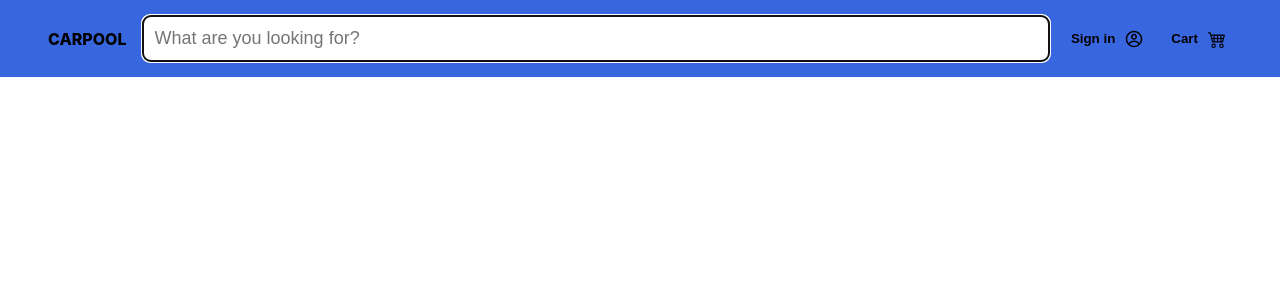
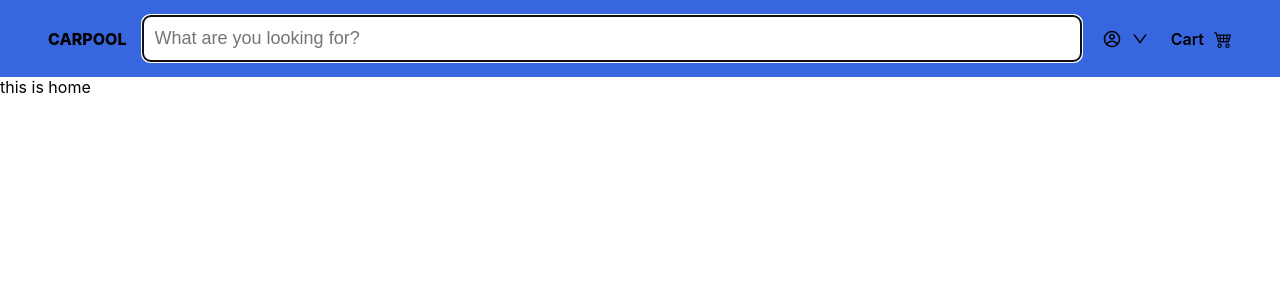
Before and after one commit to HNOONa-0/Carpool, a React (Create React App) app: page / in a window 1280 px wide. Shown: the top 300 px of the page. Built offline with nearby package versions, Linux system fonts and the light colour scheme.

Commit message:
router library,menu,signin/up state

```diff
--- a/package.json
+++ b/package.json
@@ -13,6 +13,7 @@
     "react": "^18.2.0",
     "react-dom": "^18.2.0",
     "react-icons": "^4.7.1",
+    "react-router-dom": "^6.4.5",
     "react-scripts": "^2.1.3",
     "web-vitals": "^2.1.4"
   },
--- a/src/App.js
+++ b/src/App.js
@@ -3,12 +3,18 @@ import './App.css';
 import React, { useState } from 'react';
 import Header from './Header/Header';
 import LogModal from './LogModal/LogModal';
-
+import { Route, Routes } from 'react-router-dom';
+import Cart from './Pages/Cart';
+import Home from './Pages/Home';
 function App() {
   const [isMod,setIsMod]=useState(false);
+  const [isLogin,setIsLogin]=useState(true);
+
   return (
     <>
       <Header
+        isLogin={isLogin}
+        setIsLogin={setIsLogin}
         isMod={isMod}
         setIsMod={setIsMod}
       />
@@ -16,6 +22,30 @@ function App() {
         isMod={isMod}
         setIsMod={setIsMod}
       />
+      {/* <PopupState variant="popover" popupId="demo-popup-menu">
+      {(popupState) => (
+        <React.Fragment>
+          <Button variant="contained" {...bindTrigger(popupState)}>
+            Dashboard
+          </Button>
+          <Menu {...bindMenu(popupState)}>
+            <MenuItem onClick={popupState.close}>Profile</MenuItem>
+            <MenuItem onClick={popupState.close}>My account</MenuItem>
+            <MenuItem onClick={popupState.close}>Logout</MenuItem>
+          </Menu>
+        </React.Fragment>
+      )}
+    </PopupState> */}
+    {/* <Menu id="link-menu" open>
+      <MenuItem>a</MenuItem>
+      <MenuItem>a</MenuItem>
+      <MenuItem>a</MenuItem>
+      <MenuItem>a</MenuItem>
+    </Menu> */}
+        <Routes>
+          <Route path='/' element={<Home/>} />
+          <Route path='cart' element={<Cart/>} />
+        </Routes>
     </>
   );
 }
--- a/src/Header/Header.css
+++ b/src/Header/Header.css
@@ -44,6 +44,7 @@
   align-items: center;
   gap: 10px;
 }
+
 .sign1:hover{
   /* color:#595A5B; */
   color:#76B7F9;
@@ -54,3 +55,7 @@
   text-transform: uppercase;
   cursor: pointer;
 }
+.Link{
+  text-decoration: none;
+  color:inherit;
+}
--- a/src/Header/Header.js
+++ b/src/Header/Header.js
@@ -1,17 +1,21 @@
 import React, { useState } from "react";
-import { BsCart,BsCart4 } from 'react-icons/bs';
-import { CgProfile } from 'react-icons/cg';
-import { AiFillCar} from 'react-icons/ai';
+import { BsCart4 } from 'react-icons/bs';
+import { Link } from "react-router-dom";
 import './Header.css'
+import LinkMenu from "./LinkMenu/LinkMenu";
+import Signinup from "./Signinup/Signinup";
 
-const Header=({isMod,setIsMod})=>{
+const Header=({isLogin,setIsLogin,isMod,setIsMod})=>{
    return(
     <header className='header1'>
       <div className='nav1'>
+
         <div>
-          {/* <AiFillCar size="42px"/> */}
-          <h2 className="logo">carpool</h2>
+          <Link to='/' className="logo text-decoration-none color-inherit">
+            <h3>carpool</h3>
+          </Link>
         </div>
+
         <div className='searchdiv1'>
           <input
             className='search1'
@@ -20,18 +24,23 @@ const Header=({isMod,setIsMod})=>{
             placeholder='What are you looking for?'>
           </input>
         </div>
+
         <div className='signcart1'>
-            <button className='sign1' onClick={()=>{
-              // console.log("sign in clicked")
-              setIsMod(!isMod)
-            }}>
-                <h1>Sign in</h1>
-                <CgProfile size="18px"/>
-            </button>
-            <button className='sign1' onClick={()=>console.log("cart clicked")}>
-                <h1 >Cart</h1>
-                <BsCart4 size="18px"/>
-            </button>
+            <Signinup
+              isMod={isMod}
+              setIsMod={setIsMod}
+              isLogin={isLogin}
+            />
+            <LinkMenu
+              isLogin={isLogin}
+              setIsLogin={setIsLogin}
+            />
+            <div>
+              <Link to='/cart' className="sign1 text-decoration-none color-inherit">
+                  <h3>Cart</h3>
+                  <BsCart4 size="18px"/>
+              </Link>
+            </div>
           </div>
         </div>
       </header>
--- /dev/null
+++ b/src/Header/LinkMenu/LinkMenu.js
@@ -0,0 +1,49 @@
+import { CgProfile } from 'react-icons/cg';
+import { AiOutlineDown, AiOutlineUp } from 'react-icons/ai';
+import React, { useState } from "react";
+import { Menu, MenuList,MenuItem } from '@mui/material';
+
+const LinkMenu=({isLogin,setIsLogin})=>{
+    if(!isLogin)return null
+    const[anchorEl,setAnchorEl]=useState(null)
+    const open=Boolean(anchorEl)
+    const handleClick=(e) =>{
+        setAnchorEl(e.currentTarget)
+    }
+    const handleClose=(e)=>{
+        setAnchorEl(null)
+    }
+    return(
+        <>
+            <button
+                className='sign1'
+                id='link-button'
+                onClick={handleClick}
+                aria-controls={open?'link-menu':undefined}
+                aria-haspopup='true'
+                aria-expanded={open?'true':undefined}
+            >
+                <CgProfile size='18px'/>
+                {open?<AiOutlineUp size='18px'/>:<AiOutlineDown size='18px'/>}
+            </button>
+            <Menu
+                anchorEl={anchorEl}
+                open={open}
+                MenuListProps={{
+                    "aria-labelledby":'link-button'
+                }}
+                onClose={handleClose}
+            >
+                <MenuItem onClick={handleClose}>Profile</MenuItem>
+                <MenuItem onClick={handleClose}>Orders</MenuItem>
+                <MenuItem onClick={handleClose}>Cards</MenuItem>
+                <MenuItem onClick={(e)=>{
+                    setIsLogin(!isLogin)
+                    handleClose(e)
+                }}>Log out</MenuItem>
+            </Menu>
+
+        </>
+    )
+}
+export default LinkMenu
--- /dev/null
+++ b/src/Header/Signinup/Signinup.js
@@ -0,0 +1,12 @@
+import { CgProfile } from 'react-icons/cg';
+import React from "react";
+const Signinup=({isMod,setIsMod,isLogin})=>{
+    if(isLogin)return null
+    return(
+        <button className='sign1' onClick={()=>setIsMod(!isMod)}>
+            <h1>Sign in</h1>
+            <CgProfile size="18px"/>
+        </button>
+    )
+}
+export default Signinup
--- a/src/LabelInput/LabelInput.js
+++ b/src/LabelInput/LabelInput.js
@@ -1,10 +1,13 @@
 import React, { useState } from 'react';
 import './LabelInput.css';
-const LabelInput=({labelText,inputType})=>{
+const LabelInput=({labelText,inputType,name,value,onChange})=>{
     return(
         <div className='w100 pos-rel mb16'>
             <label className='label1 '>{labelText}</label>
-            <input type={inputType} className='input1 fz16 pt8 pb8'></input>
+            <input
+            type={inputType} id={name} name={name} onChange={onChange}
+            value={value}
+            className='input1 fz16 pt8 pb8'></input>
         </div>
     )
 }
--- a/src/LogModal/Signin/Signin.js
+++ b/src/LogModal/Signin/Signin.js
@@ -1,21 +1,36 @@
 import React, { useState } from 'react';
 import LabelInput from '../../LabelInput/LabelInput';
+
+const signinInputType=["text","password"];
+const signinName=["email","password"];
+
+
 const SignIn=({isOn,setIsOn})=>{
     if(isOn)return null;
+    const[data,setData]=useState({
+        email:'',
+        password:''
+    })
+    const handleChange=e=>{
+        setData({...data, [e.target.name]: e.target.value} );
+    }
     return(
         <div className='midxy modsz modsy border-curve pt64'>
             <div className='flex flex-col align-center pl32 pr32 w100'>
                 <h3 className='fz18'>Welcome!</h3>
                 <h2 className='fz24 bolder'>Sign in to your account</h2>
-
-                <LabelInput
-                    inputType={"text"}
-                    labelText={"Email"}
-                />
-                <LabelInput
-                    inputType={"password"}
-                    labelText={"Password"}
-                />
+                {signinInputType.map((en,i)=>{
+                    return(
+                        <LabelInput
+                            key={i}
+                            inputType={en}
+                            labelText={signinName[i].charAt(0).toUpperCase()+signinName[i].slice(1) }
+                            name={signinName[i] }
+                            value={data[signinName[i] ] }
+                            onChange={handleChange}
+                        />
+                    )
+                })}
                 <div className='flex justify-center w100 mb4'>
                     <h3 className='mr4'>Don't have an account?</h3>
                     <h3 className='text-color-blue text-dash cursor-pointer' onClick={()=> setIsOn(!isOn) }>Sign Up</h3>
--- a/src/LogModal/Signup/Signup.js
+++ b/src/LogModal/Signup/Signup.js
@@ -1,32 +1,37 @@
 import React, { useState } from 'react';
 import LabelInput from '../../LabelInput/LabelInput';
 
+const signupInputType=["text","password","text","date","text"];
+const signupName=["email","password","name","birthdate","phone"];
+
 const Signup=({isOn,setIsOn} )=>{
     if(!isOn)return null;
+    const[data,setData]=useState({
+        email:'',
+        password:'',
+        name:'',
+        birthdate:'',
+        phone:''
+    })
+    const handleChange=e=>{
+        setData({...data, [e.target.name]: e.target.value} );
+    }
     return(
         <div className='midxy modsz modsy border-curve pt64'>
             <div className='flex flex-col align-center pl32 pr32 w100'>
                 <h2 className='fz24 bolder'>Create an account</h2>
-                <LabelInput
-                    inputType={"text"}
-                    labelText={"Email"}
-                />
-                <LabelInput
-                    inputType={"password"}
-                    labelText={"Password"}
-                />
-                <LabelInput
-                    inputType={"text"}
-                    labelText={"Name"}
-                />
-                <LabelInput
-                    inputType={"date"}
-                    labelText={"Birth date"}
-                />
-                <LabelInput
-                    inputType={"text"}
-                    labelText={"Phone number"}
-                />
+                {signupInputType.map((en,i)=>{
+                    return(
+                        <LabelInput
+                            key={i}
+                            inputType={en}
+                            labelText={signupName[i].charAt(0).toUpperCase()+signupName[i].slice(1) }
+                            name={signupName[i] }
+                            value={data[signupName[i] ] }
+                            onChange={handleChange}
+                        />
+                    )
+                })}
                 <div className='flex justify-center w100 mb4'>
                     <h3 className='mr4'>Already have an account?</h3>
                     <h3 className='text-color-blue text-dash cursor-pointer' onClick={()=> setIsOn(!isOn) } >Sign In</h3>
--- a/src/Pages/Cart.js
+++ b/src/Pages/Cart.js
@@ -3,7 +3,7 @@ import React from "react";
 const Cart=()=>{
     return(
         <div>
-            <h1>this is home</h1>
+            <h1>this is cart</h1>
         </div>
     )
 }
--- a/src/index.js
+++ b/src/index.js
@@ -5,11 +5,13 @@ import './reset.css';
 
 import App from './App';
 import reportWebVitals from './reportWebVitals';
-
+import { BrowserRouter as Router } from 'react-router-dom';
 const root = ReactDOM.createRoot(document.getElementById('root'));
 root.render(
   <React.StrictMode>
-      <App/>
+      <Router>
+        <App/>
+      </Router>
   </React.StrictMode>
 );
 
--- a/src/reset.css
+++ b/src/reset.css
@@ -187,3 +187,12 @@ button:focus {
   top: 50%;
   transform: translate(-50%, -50%);
 }
+.color-inherit{
+  color: inherit;
+}
+.text-decoration-none{
+  text-decoration: none;
+}
+.gap10{
+  gap:10px
+}
```
Also changed, not shown: 1 other file (tests, documents, lock files or other folders).
